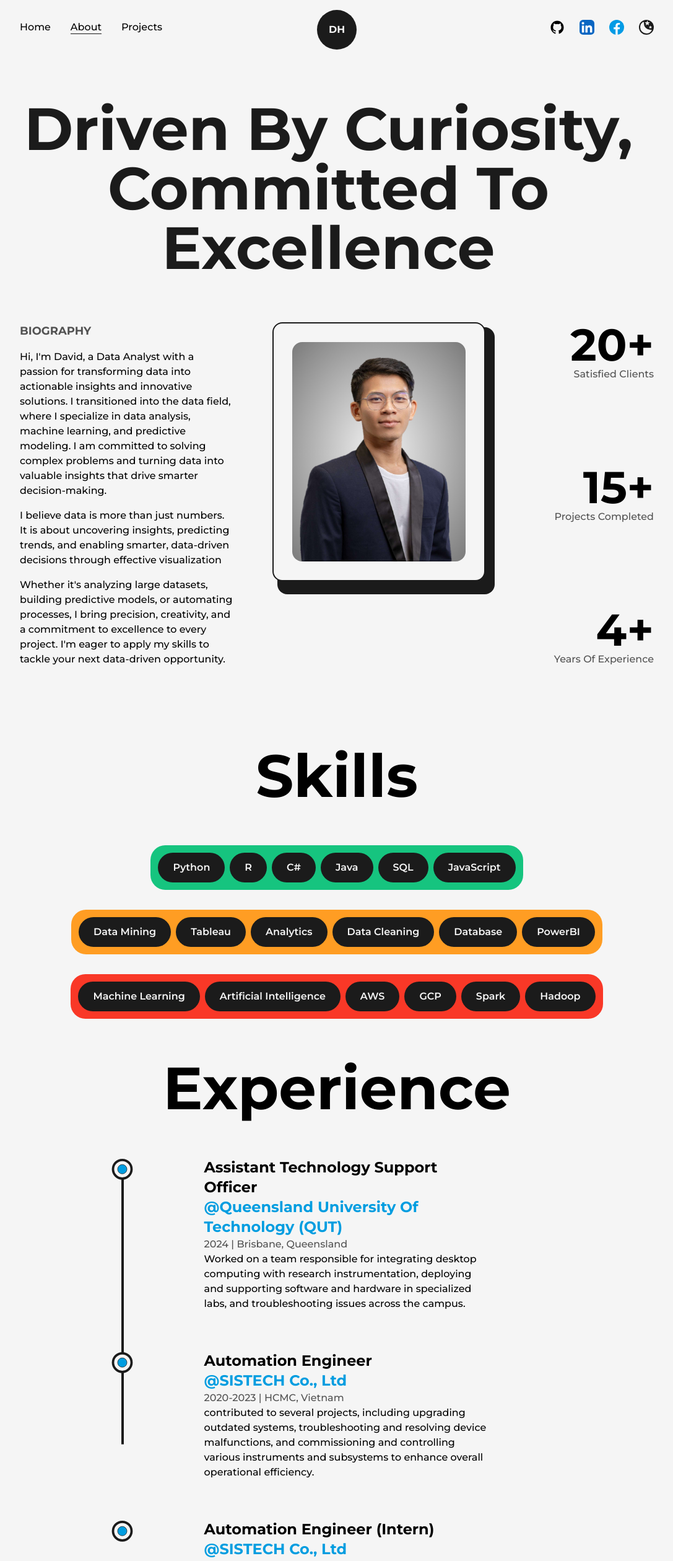
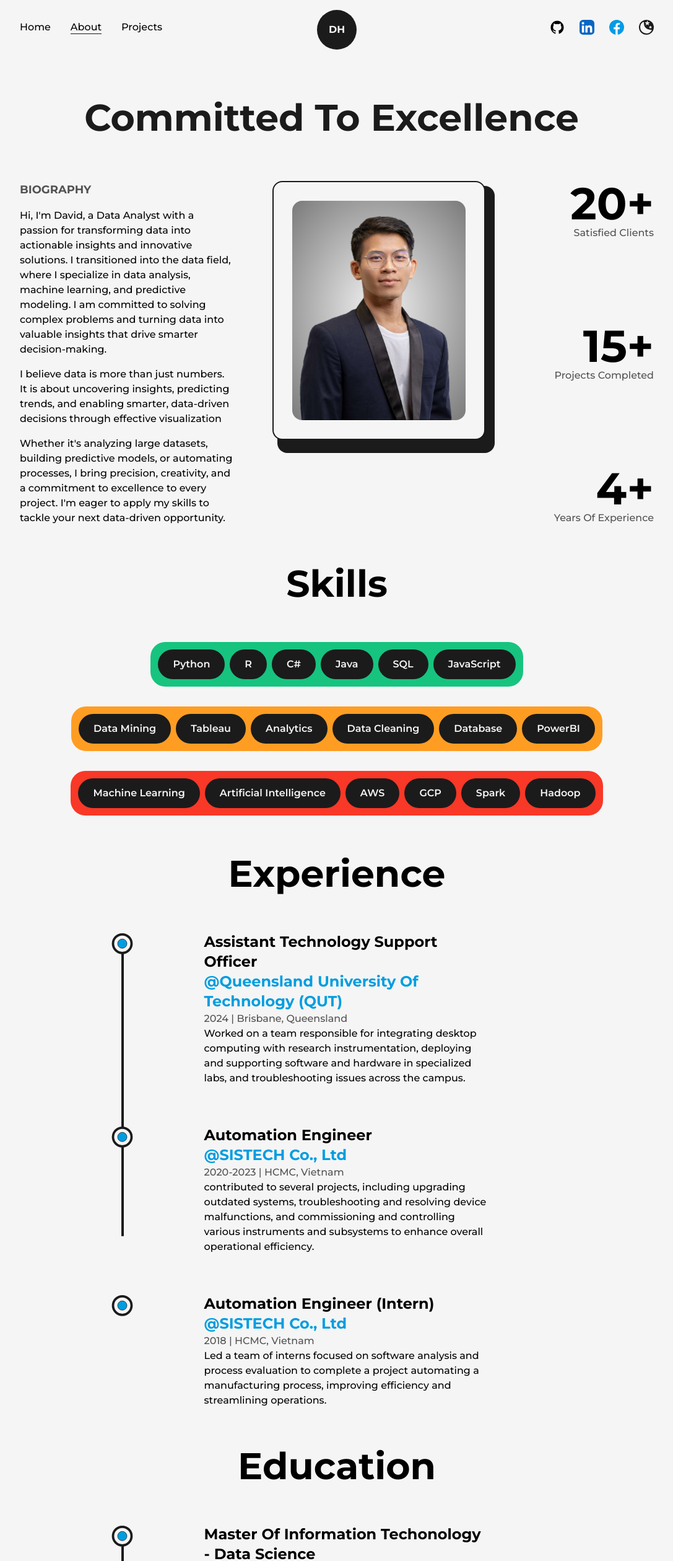
Before and after one commit to davidhuynhgit/profile, a Next.js app: page /about in a window 1280 px wide. Shown: the top 2519 px of the page at 62% size, without its empty margins (96-1183 px from the left). Built offline with nearby package versions, Linux system fonts and the light colour scheme.

Commit message:
Update profile

```diff
--- a/src/component/AnimatedText.js
+++ b/src/component/AnimatedText.js
@@ -32,7 +32,7 @@ const AnimatedText = ({text,className=""}) => {
   return (
     <div className='w-full mx-auto py-2 flex items-center justify-center text-center
     overflow-hidden sm:py-0'>
-        <motion.h1 className={`inline-block w-full text-dark font-bold capitalize text-8xl
+        <motion.h1 className={`inline-block w-full text-dark font-bold capitalize text-6xl
         dark:text-light ${className}`}
         variants = {quote}
         initial = "initial"
--- a/src/component/Certificates.js
+++ b/src/component/Certificates.js
@@ -49,7 +49,7 @@ const Certificates = () => {
 
   return (
     <div className="my-16">
-      <h2 className="font-bold text-8xl mb-16 w-full text-center md:text-6xl xs:text-4xl md:mb-8">
+      <h2 className="font-bold text-6xl mb-16 w-full text-center md:text-6xl xs:text-4xl md:mb-8">
         Certificates
       </h2>
 
--- a/src/component/Education.js
+++ b/src/component/Education.js
@@ -40,9 +40,9 @@ const Education = () => {
   return (
 
     <div className='my-16'>
-        <h2 className='font-bold text-8xl mb-16 w-full text-center
-        md:text-6xl xs:text-4xl md:mb-8
-        '>Education</h2>
+        <h2 className='font-bold text-6xl mb-16 w-full text-center
+         xs:text-4xl md:mb-16'>
+            Education</h2>
 
 
         <div ref={ref} className='w-[75%] mx-auto relative  lg:w-[90%] md:w-full'>
--- a/src/component/Experience.js
+++ b/src/component/Experience.js
@@ -42,8 +42,8 @@ const Experience = () => {
   return (
 
     <div className='my-16'>
-        <h2 className='font-bold text-8xl mb-16 w-full text-center
-        md:text-6xl xs:text-4xl md:mb-8'>
+        <h2 className='font-bold text-6xl mb-16 w-full text-center
+         xs:text-4xl md:mb-16'>
             Experience</h2>
 
         <div ref={ref} className='w-[75%] mx-auto relative lg:w-[90%] md:w-full'>
--- a/src/component/Skills.js
+++ b/src/component/Skills.js
@@ -47,7 +47,7 @@ const Skills = () => {
 
   return (
     <>
-      <h2 className='font-bold text-8xl mt-32 w-full text-center md:text-6xl md:mt-16 mb-16'>Skills</h2>
+      <h3 className='font-bold text-6xl mt-16 w-full text-center md:text-6xl md:mt-16 mb-16'>Skills</h3>
       {skillSets.map((skillSet, index) => (
         <SkillSet key={index} skills={skillSet.skills} bgColor={skillSet.bgColor} />
       ))}
--- a/src/pages/about.js
+++ b/src/pages/about.js
@@ -43,7 +43,9 @@ const about = () => {
       <TransitionEffect/>
       <main className="flex w-full flex-col items-center justify-center dark:text-light">
         <Layout className="py-16">
-          <AnimatedText text="Driven by Curiosity, Committed to Excellence" className="mb-16 lg:!text-7xl sm:!text-6xl xs:!text-4xl sm:mb-8" />
+          <AnimatedText
+            text="Committed to Excellence"
+            className="mb-16 lg:!text-4xl sm:!text-3xl xs:!text-2xl sm:mb-8"/>
           <div className="grid w-full grid-cols-8 gap-16 sm:gap-8">
             <div className="col-span-3 flex flex-col items-start justify-start xl:col-span-4 md:order-2 md:col-span-8">
               <h2 className="mb-4 text-lg font-bold uppercase text-dark/75 dark:text-light/75">
--- a/src/pages/index.js
+++ b/src/pages/index.js
@@ -20,7 +20,7 @@ export default function Home() {
         <meta name="description" content="DavidHuynh's Portfolio" />
         <meta name="viewport" content="width=device-width, initial-scale=1" />
       </Head>
-      <TransitionEffect/>
+      <TransitionEffect />
       <main className='flex items-center text-dark w-full min-h-screen dark:text-light'>
         <Layout className='py-0 md:pt-16 sm:pt-8'>
           <div className="flex items-center justify-between mx-auto w-full lg:flex-col">
@@ -40,15 +40,15 @@ export default function Home() {
 
             <div className='p-4 w-2/3 flex flex-col items-center self-center lg:w-full lg:text-center'>
               <AnimatedText text="Unleash The Power Of Data To Drive Smart Decisions" className='!text-6xl !text-left
-              xl:!text-5xl lg:!text-center lg:!text-6xl md:!text-5xl sm:!text-3xl'/>
+               xl:!text-5xl lg:!text-center lg:!text-5xl md:!text-4xl sm:!text-3xl'/>
               <p className='my-6 text-base font-medium text-justify break-words hyphens-auto'>
-              Hello! I am David Huynh. As a passionate Data Analyst with a strong engineering background, I specialize in extracting meaningful insights through data mining, machine learning, and advanced analytics.
+                Hello! I am David Huynh. As a data enthusiast with a strong engineering background, I specialize in extracting meaningful insights through data mining, machine learning, and advanced analytics.
                 Explore my latest projects, where I blend programming expertise with analytical skills to solve complex problems.
               </p>
 
               <div className='flex items-center self-start mt-2 lg:self-center'>
                 <Link href="/DavidHuynh_Resume.pdf" target={"_blank"}
-                  className ="flex items-center p-2 px-4 !w-[142px] !h-[50px]
+                  className="flex items-center p-2 px-4 !w-[142px] !h-[50px]
                   bg-dark text-light
                   dark:bg-light dark:text-dark
                   rounded-lg text-lg font-semibold
@@ -56,7 +56,7 @@ export default function Home() {
                   hover:bg-light hover:text-dark
                   hover:dark:bg-dark hover:dark:text-light              "
                   download={true}
-                >Resume <LinkArrow  className="ml-2 !h-[50px] !w-[30px]"  />
+                >Resume <LinkArrow className="ml-2 !h-[50px] !w-[30px]" />
                 </Link>
                 <Link href="mailto:davidhuynh.connect@gmail.com"
                   className='ml-4 text-lg font-medium capitalize
--- a/src/pages/projects.js
+++ b/src/pages/projects.js
@@ -124,8 +124,8 @@ const projects = () => {
         <main className='w-full flex flex-col items-center justify-center dark:text-light'>
             <Layout className='pt-16'>
                 <AnimatedText
-                text="From Knowledge to Action!"
-                className='mb-16 lg:!text-7xl sm:!text-6xl xs:!text-4xl'/>
+                text="From Knowledge to Real World!"
+                className="mb-16 lg:!text-4xl sm:!text-3xl xs:!text-2xl sm:mb-8"/>
                 <div className="mb-16 grid grid-cols-12 gap-24 gap-y-32 xl:gap-x-16 lg:gap-x-8 md:gap-y-24 sm:gap-x-0">
                   <div className="col-span-12">
 
```
Lines whose indentation alone changed are shown as unchanged.
